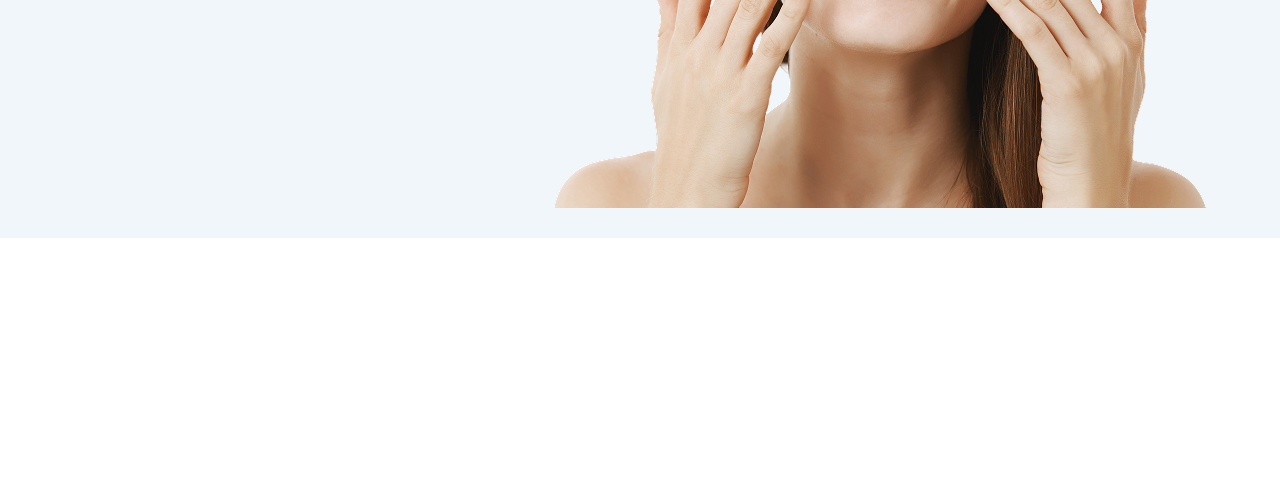
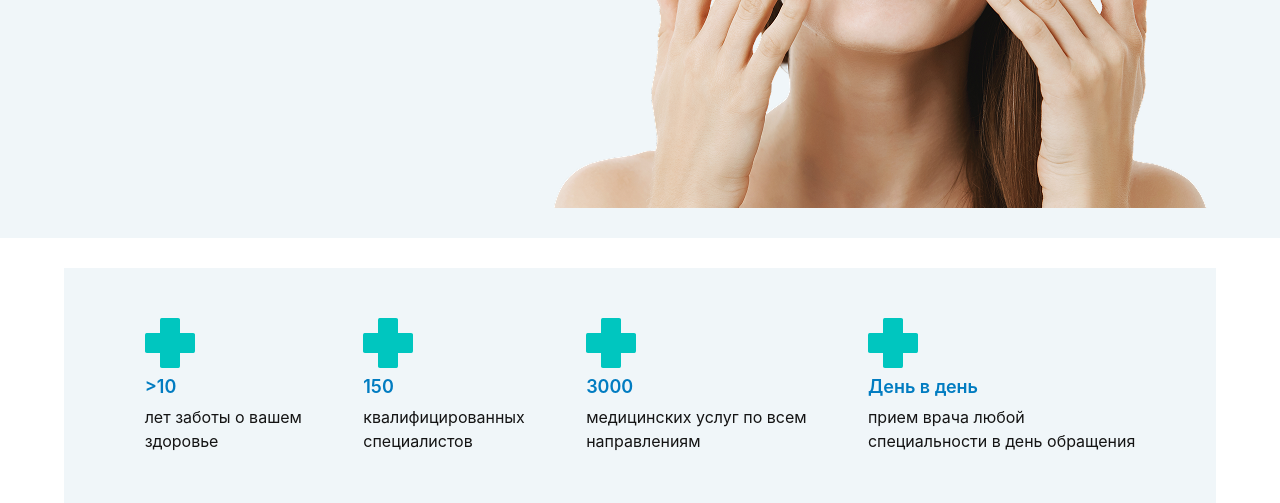
Before and after one commit to Abdulbotin/Exam, a website: page src/Page-3 by Yunus/index.html in a window 1280 px wide. Shown: the part 553-1056 px from the top of the page. Before the commit the page ends 800 px from the top, so only its background shows below. Drawn offline with nearby package versions, Linux system fonts and the light colour scheme; files that its build step writes are made by us from their sources.

Commit message:
feat: create new part in section by Yunus

```diff
--- a/src/Page-3 by Yunus/index.html
+++ b/src/Page-3 by Yunus/index.html
@@ -93,10 +93,14 @@
                         <a href="">Last-Page</a>
                     </div>
                     <div>
-                        <h4 class="text-[20px] font-semibold text-[#00578A] mt-[50px] mb-[10px] lg:text-start text-center">Косметология</h4>
-                        <h2 class="text-4xl font-semibold lg:text-start text-center">Первичный приём <br> врача-косметолога</h2>
+                        <h4
+                            class="text-[20px] font-semibold text-[#00578A] mt-[50px] mb-[10px] lg:text-start text-center">
+                            Косметология</h4>
+                        <h2 class="text-4xl font-semibold lg:text-start text-center">Первичный приём <br>
+                            врача-косметолога</h2>
                         <h2 class="text-4xl font-semibold mt-[10px] lg:text-start text-center">2 500 ₽</h2>
-                        <button class="px-[30px] py-[10px] bg-[#00C6BF] text-white rounded-[5px] lg:mt-[30px] block m-auto lg:m-0">Записаться</button>
+                        <button
+                            class="px-[30px] py-[10px] bg-[#00C6BF] text-white rounded-[5px] lg:mt-[30px] block m-auto lg:m-0">Записаться</button>
                     </div>
                 </div>
                 <div>
@@ -107,6 +111,38 @@
 
     </header>
 
+
+    <main>
+        <section>
+
+            <div class="bg-[#F0F6F9] mt-[30px] p-[50px] w-[90%] m-auto">
+                <div class="max-w-[1400px] m-auto text-[#141414] flex lg:flex-row flex-col justify-around">
+                    <div>
+                        <img src="./Yunus.img/cross.png" alt="">
+                        <p class="mt-[5px] mb-[5px] text-[#017CC1] font-semibold text-[18px]">>10</p>
+                        <p>лет заботы о вашем <br> здоровье</p>
+                    </div>
+                     <div>
+                        <img src="./Yunus.img/cross.png" alt="">
+                        <p class="mt-[5px] mb-[5px] text-[#017CC1] font-semibold text-[18px]">150</p>
+                        <p>квалифицированных <br> специалистов</p>
+                    </div>
+                     <div>
+                        <img src="./Yunus.img/cross.png" alt="">
+                        <p class="mt-[5px] mb-[5px] text-[#017CC1] font-semibold text-[18px]">3000</p>
+                        <p>медицинских услуг по всем <br> направлениям</p>
+                    </div>
+                     <div>
+                        <img src="./Yunus.img/cross.png" alt="">
+                        <p class="mt-[5px] mb-[5px] text-[#017CC1] font-semibold text-[18px]">День в день</p>
+                        <p>прием врача любой <br> специальности в день обращения</p>
+                    </div>
+                </div>
+            </div>
+
+        </section>
+    </main>
+
 </body>
 
 </html>
```
Also changed, not shown: src/Page-3 by Yunus/Yunus.img/cross.png (added).
